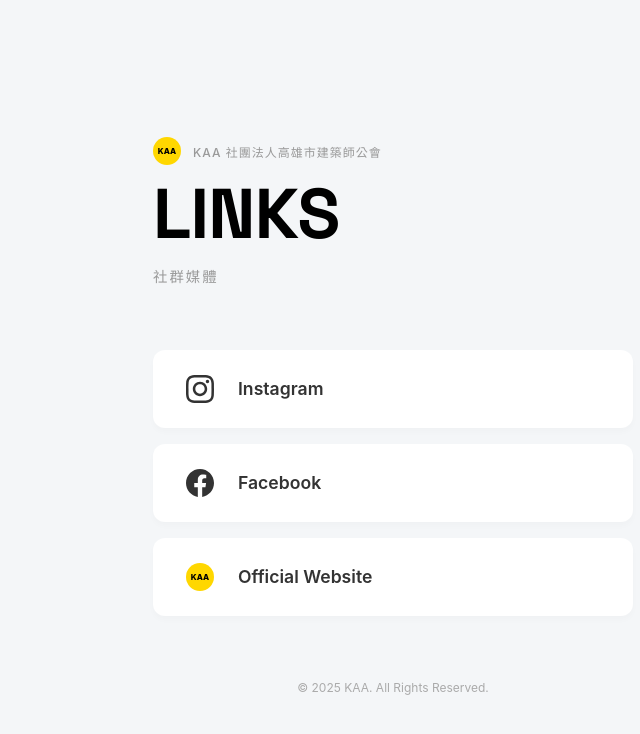
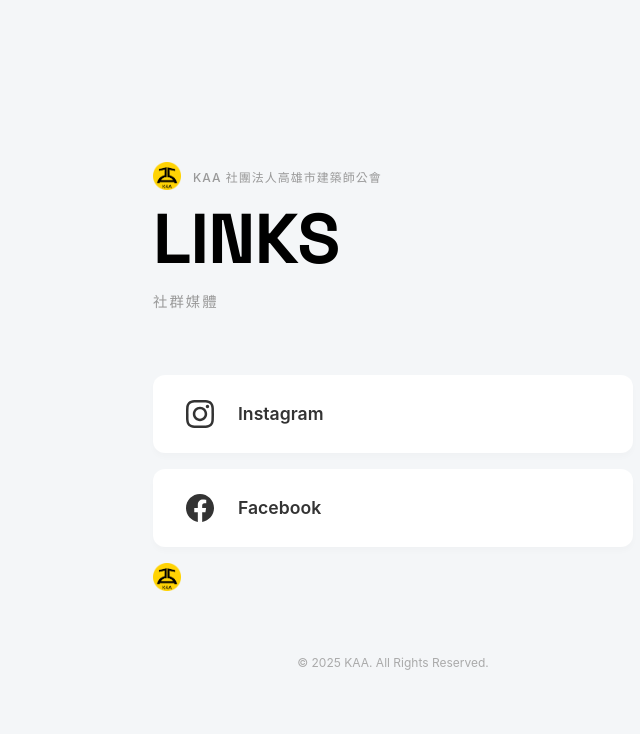
Before and after one commit to thinklab-architects/line-social, a plain HTML site: page index.html in a window 1280 px wide. Shown: the whole page, without its empty margins (247-887 px from the left). Drawn offline with Linux system fonts and the light colour scheme.

Commit message:
Update logos to use logo.png

```diff
--- a/index.html
+++ b/index.html
@@ -20,7 +20,7 @@
         <!-- Header Group matching Reference -->
         <div class="header-group">
             <div class="brand-row">
-                <div class="logo-icon"></div>
+                <img src="logo.png" class="logo-icon" alt="KAA Logo">
                 <span class="brand-name">KAA 社團法人高雄市建築師公會</span>
             </div>
             <h1 class="main-title">LINKS</h1> <!-- Using "LINKS" or "SOCIAL" as placeholder for "NEWS" -->
@@ -49,9 +49,7 @@
             </a>
 
             <!-- Website -->
-            <a href="https://www.kaa.org.tw/" target="_blank" rel="noopener noreferrer" class="portal-btn btn-web">
-                <div class="logo-icon btn-logo"></div> <!-- Reusing logo-icon class for consistent styling -->
-                Official Website
+            <img src="logo.png" class="logo-icon btn-logo" alt="KAA Logo"> <!-- Replaced div with img -->
             </a>
         </nav>
 
--- a/styles.css
+++ b/styles.css
@@ -73,31 +73,25 @@ body {
 .logo-icon {
     width: 28px;
     height: 28px;
-    background-color: #FFD700;
-    /* Yellow circle background */
-    border-radius: 50%;
-    display: flex;
-    align-items: center;
-    justify-content: center;
-    font-weight: bold;
-    font-size: 8px;
-    color: #000;
+    object-fit: contain;
+    /* Removed CSS drawing styles */
+    /* background-color: #FFD700; */
+    /* border-radius: 50%; */
+    /* display: flex; */
+    /* align-items: center; */
+    /* justify-content: center; */
+    /* color: #000; */
     position: relative;
     flex-shrink: 0;
-    /* Prevent shrinking in button */
 }
 
 /* Button specific logo adjustments */
 .btn-logo {
-    /* Optional: slightly larger for button if needed, but keeping 28px matches other icons */
+    /* Optional: adjustments if needed */
 }
 
-/* Simplified visual approximation of the logo */
-.logo-icon::after {
-    content: "KAA";
-    font-size: 8px;
-    font-weight: 800;
-}
+/* Removed CSS logo pseudo-element */
+/* .logo-icon::after { ... } */
 
 .brand-name {
     font-size: 0.75rem;
```
Also changed, not shown: logo.png (added).
